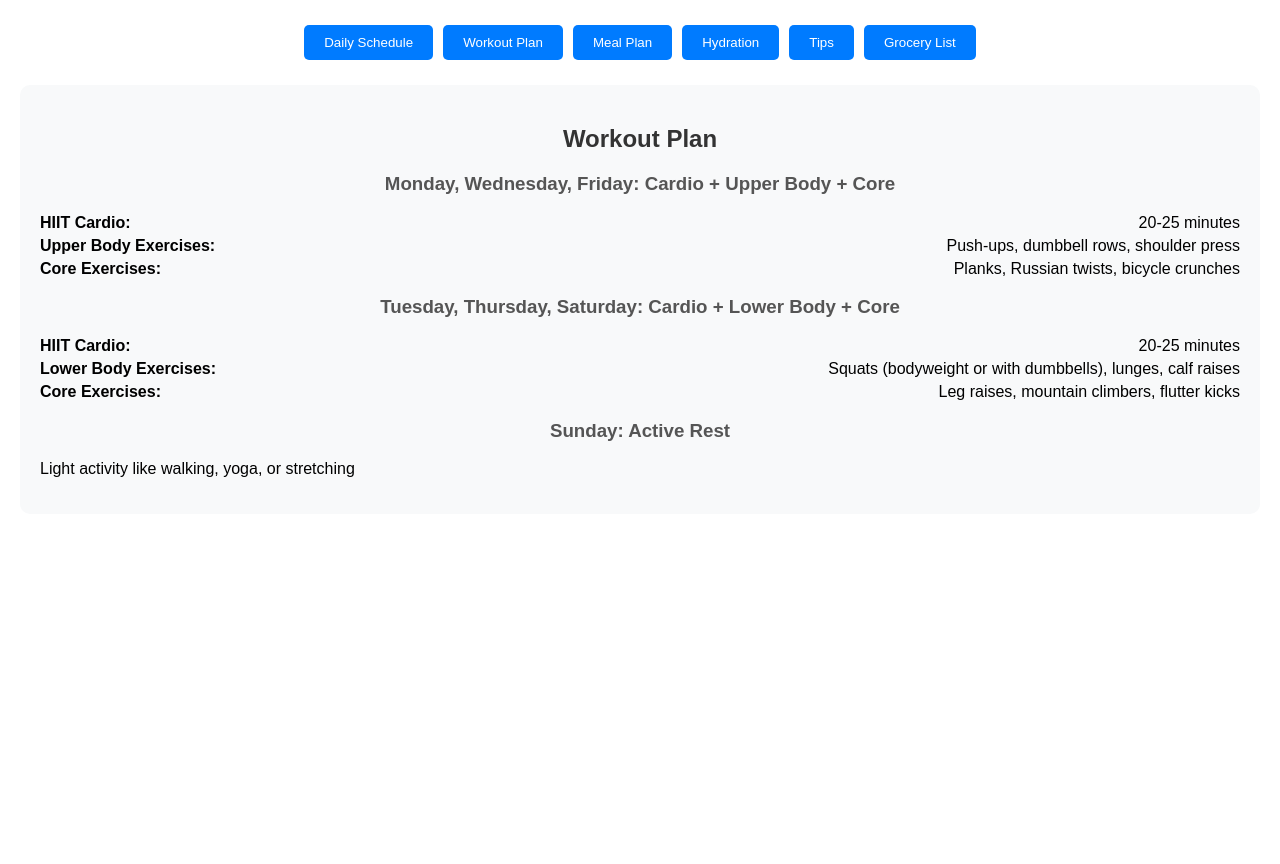
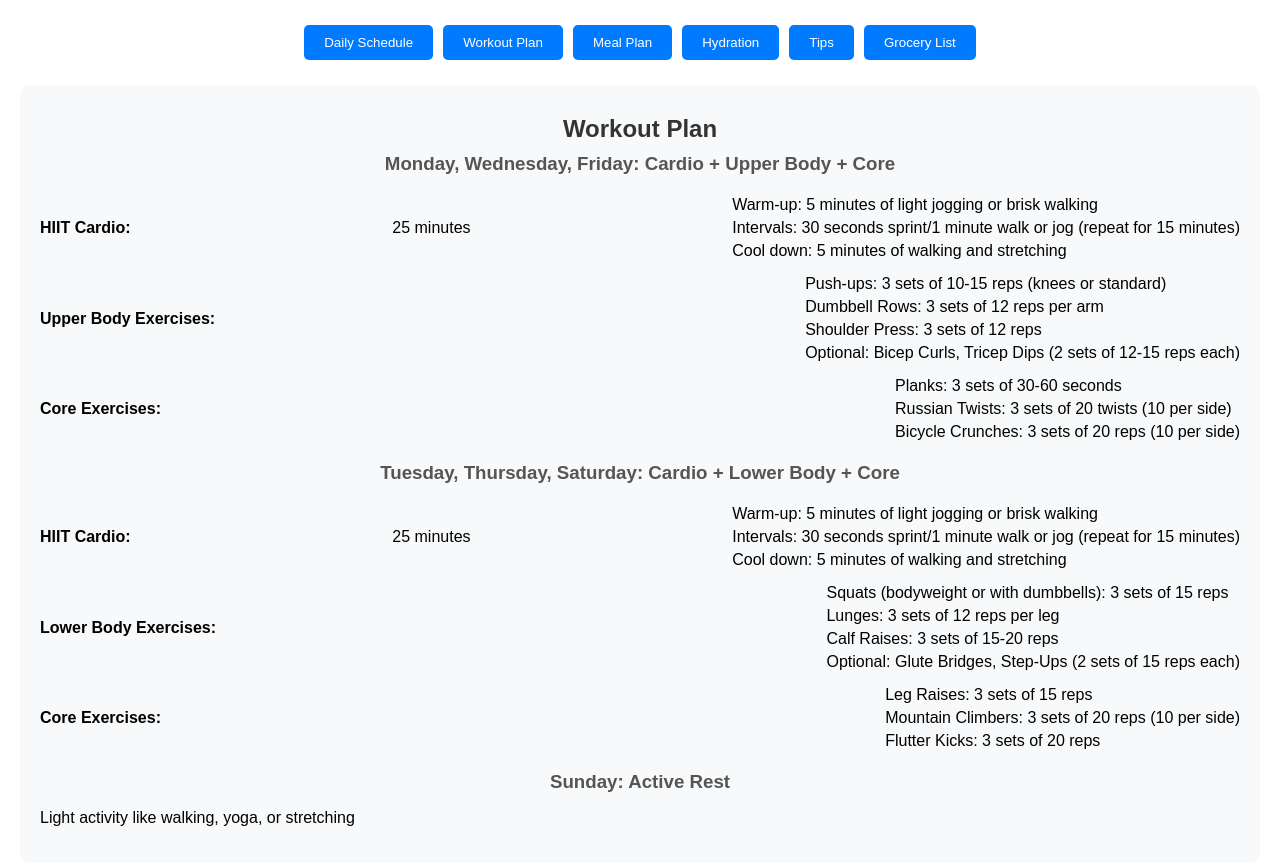
Before and after one commit to katleschris/weight-loss-plan, a React (Vite) app: page / in a window 1280 px wide. Both pictures are taken after a click on the button "Workout Plan". Shown: the top 864 px of the page. Before the commit the page ends 800 px from the top, so only its background shows below. Built offline with nearby package versions, Linux system fonts and the light colour scheme.

Commit message:
Added workout routine

```diff
--- a/src/components/MealPlan.jsx
+++ b/src/components/MealPlan.jsx
@@ -139,7 +139,7 @@ const MealPlan = () => {
           <MealPlanForDay
             key={day}
             day={day}
-            meals={meals[day]} // Assume meals data is provided or imported
+            meals={meals[day]}
           />
         )
       ))}
--- /dev/null
+++ b/src/components/WorkoutPlan.css
@@ -0,0 +1,17 @@
+.workout-plan {
+  text-align: center;
+  font-family: Arial, sans-serif;
+}
+
+.workout-plan h2, .workout-plan h3 {
+  margin: 10px 0;
+}
+
+.workout-plan ul {
+  list-style: none;
+  padding: 0;
+}
+
+.workout-plan li {
+  margin: 5px 0;
+}
--- a/src/components/WorkoutPlan.jsx
+++ b/src/components/WorkoutPlan.jsx
@@ -1,26 +1,104 @@
-// src/components/WorkoutPlan.jsx
 import React from 'react';
+import './WorkoutPlan.css'; // Import the CSS file
 
-const WorkoutPlan = () => (
+const Cardio = ({ duration }) => (
+  <li>
+    <strong>HIIT Cardio:</strong> {duration} minutes
+    <ul>
+      <li>Warm-up: 5 minutes of light jogging or brisk walking</li>
+      <li>Intervals: 30 seconds sprint/1 minute walk or jog (repeat for {duration - 10} minutes)</li>
+      <li>Cool down: 5 minutes of walking and stretching</li>
+    </ul>
+  </li>
+);
+
+const Exercises = ({ title, exercises }) => (
+  <li>
+    <strong>{title} Exercises:</strong>
+    <ul>
+      {exercises.map((exercise, index) => (
+        <li key={index}>{exercise}</li>
+      ))}
+    </ul>
+  </li>
+);
+
+const CoreExercises = ({ exercises }) => (
+  <li>
+    <strong>Core Exercises:</strong>
+    <ul>
+      {exercises.map((exercise, index) => (
+        <li key={index}>{exercise}</li>
+      ))}
+    </ul>
+  </li>
+);
+
+const WorkoutDay = ({ day, activities }) => (
   <div>
-    <h2>Workout Plan</h2>
-    <h3>Monday, Wednesday, Friday: Cardio + Upper Body + Core</h3>
+    <h3>{day}</h3>
     <ul>
-      <li><strong>HIIT Cardio:</strong> 20-25 minutes</li>
-      <li><strong>Upper Body Exercises:</strong> Push-ups, dumbbell rows, shoulder press</li>
-      <li><strong>Core Exercises:</strong> Planks, Russian twists, bicycle crunches</li>
-    </ul>
-    <h3>Tuesday, Thursday, Saturday: Cardio + Lower Body + Core</h3>
-    <ul>
-      <li><strong>HIIT Cardio:</strong> 20-25 minutes</li>
-      <li><strong>Lower Body Exercises:</strong> Squats (bodyweight or with dumbbells), lunges, calf raises</li>
-      <li><strong>Core Exercises:</strong> Leg raises, mountain climbers, flutter kicks</li>
-    </ul>
-    <h3>Sunday: Active Rest</h3>
-    <ul>
-      <li>Light activity like walking, yoga, or stretching</li>
+      {activities.map((activity, index) => (
+        <React.Fragment key={index}>{activity}</React.Fragment>
+      ))}
     </ul>
   </div>
 );
 
+const WorkoutPlan = () => {
+  const upperBodyExercises = [
+    "Push-ups: 3 sets of 10-15 reps (knees or standard)",
+    "Dumbbell Rows: 3 sets of 12 reps per arm",
+    "Shoulder Press: 3 sets of 12 reps",
+    "Optional: Bicep Curls, Tricep Dips (2 sets of 12-15 reps each)"
+  ];
+
+  const lowerBodyExercises = [
+    "Squats (bodyweight or with dumbbells): 3 sets of 15 reps",
+    "Lunges: 3 sets of 12 reps per leg",
+    "Calf Raises: 3 sets of 15-20 reps",
+    "Optional: Glute Bridges, Step-Ups (2 sets of 15 reps each)"
+  ];
+
+  const coreExercisesUpper = [
+    "Planks: 3 sets of 30-60 seconds",
+    "Russian Twists: 3 sets of 20 twists (10 per side)",
+    "Bicycle Crunches: 3 sets of 20 reps (10 per side)"
+  ];
+
+  const coreExercisesLower = [
+    "Leg Raises: 3 sets of 15 reps",
+    "Mountain Climbers: 3 sets of 20 reps (10 per side)",
+    "Flutter Kicks: 3 sets of 20 reps"
+  ];
+
+  return (
+    <div className="workout-plan">
+      <h2>Workout Plan</h2>
+      <WorkoutDay
+        day="Monday, Wednesday, Friday: Cardio + Upper Body + Core"
+        activities={[
+          <Cardio duration={25} />,
+          <Exercises title="Upper Body" exercises={upperBodyExercises} />,
+          <CoreExercises exercises={coreExercisesUpper} />
+        ]}
+      />
+      <WorkoutDay
+        day="Tuesday, Thursday, Saturday: Cardio + Lower Body + Core"
+        activities={[
+          <Cardio duration={25} />,
+          <Exercises title="Lower Body" exercises={lowerBodyExercises} />,
+          <CoreExercises exercises={coreExercisesLower} />
+        ]}
+      />
+      <WorkoutDay
+        day="Sunday: Active Rest"
+        activities={[
+          <li>Light activity like walking, yoga, or stretching</li>
+        ]}
+      />
+    </div>
+  );
+};
+
 export default WorkoutPlan;
```
